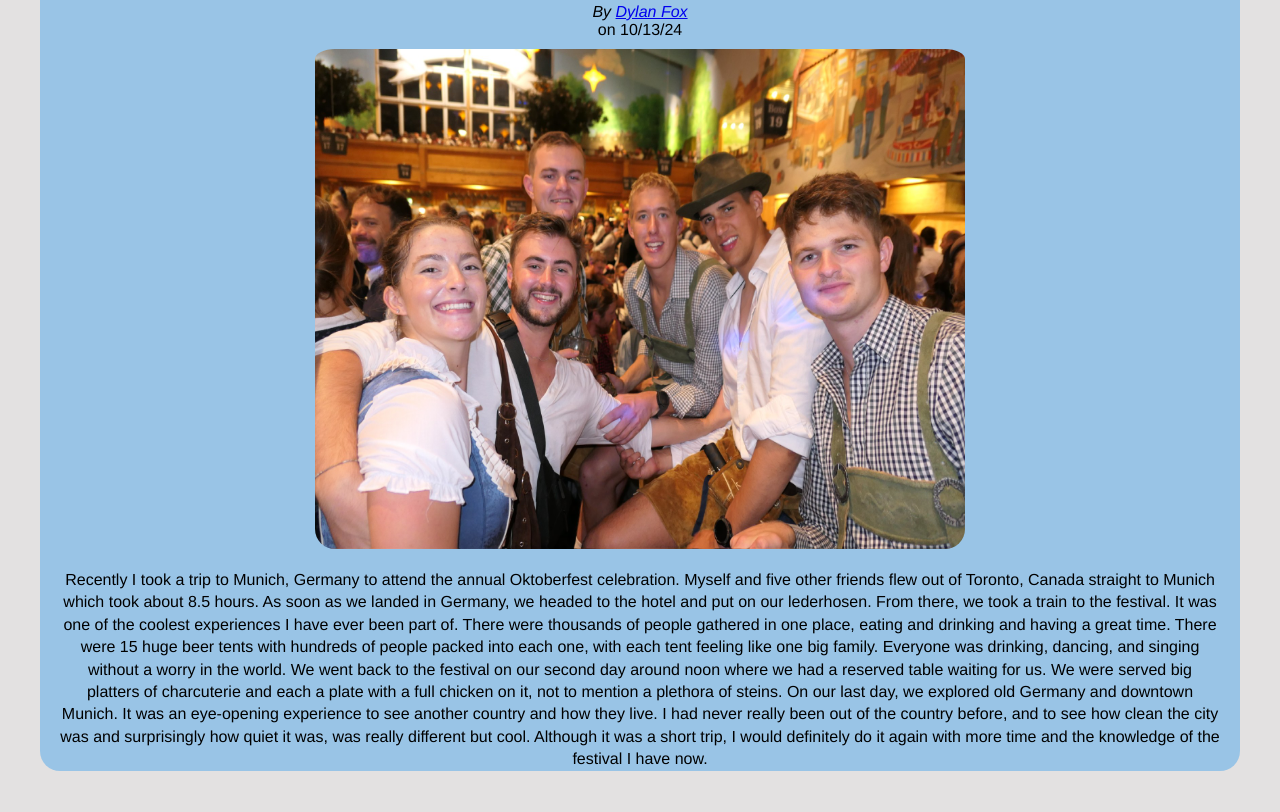
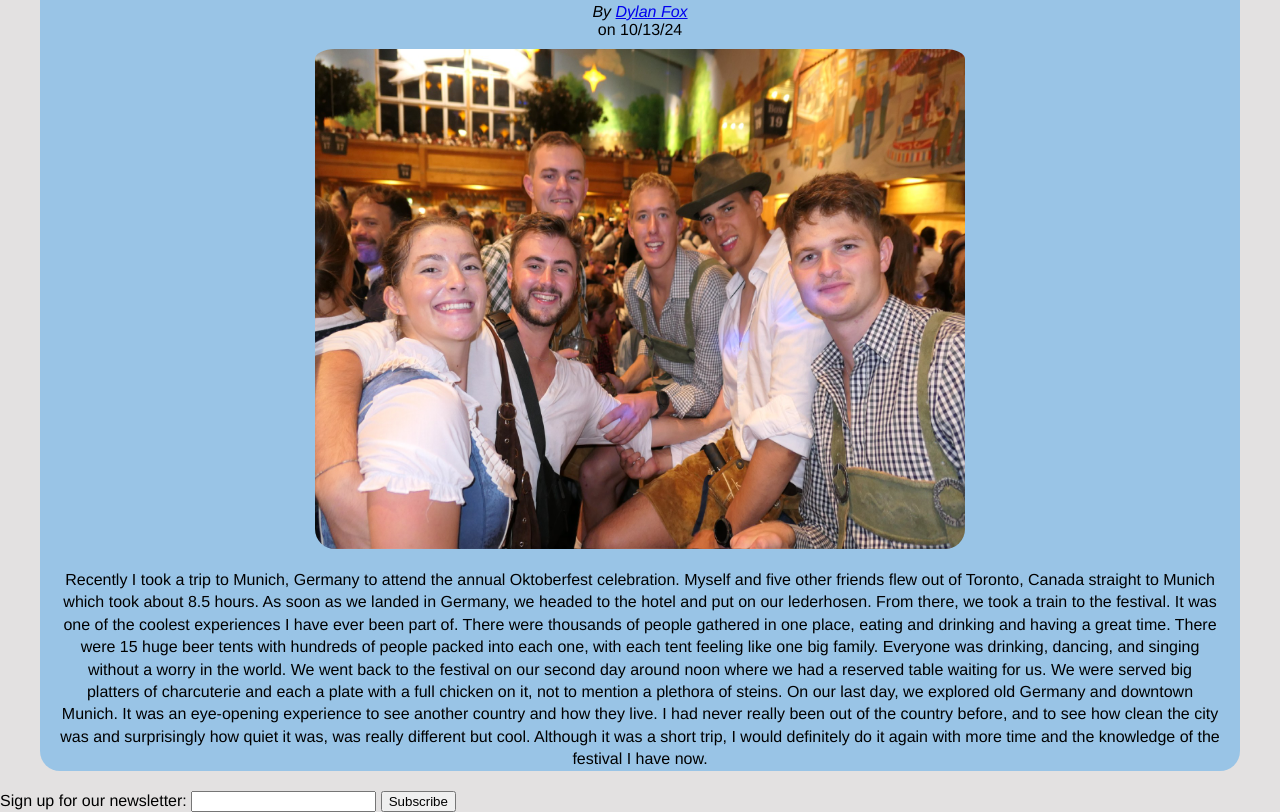
Before and after one commit to dylanfox44/mi349_blog, a plain HTML site: page index.html in a window 1280 px wide. Shown: the part 1001-1813 px from the top of the page. Before the commit the page ends 1792 px from the top, so only its background shows below. Drawn offline with Linux system fonts and the light colour scheme.

Commit message:
newsletter form

```diff
--- a/index.html
+++ b/index.html
@@ -38,6 +38,14 @@
             </p>
         </article>
   </div>
+  <section>
+    <form>
+      <label>Sign up for our newsletter:
+        <input type="text">
+      </label>
+      <button>Subscribe</button>
+    </form>
+  </section>
     <script src="index.js"></script>
   </body>
 </html>
```
